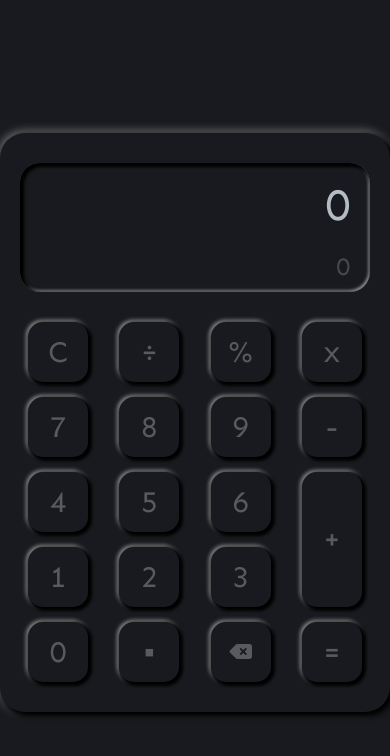
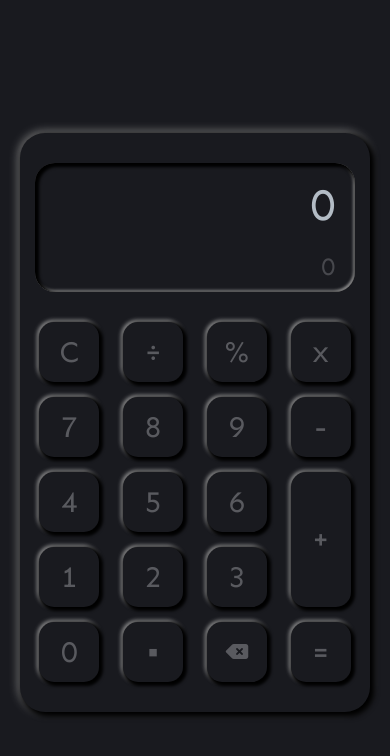
Before and after one commit to rasheed197/calculator, a plain HTML site: page index.html in a window 390 px wide. Drawn offline with Linux system fonts and the light colour scheme.

Commit message:
Update styles.css

```diff
--- a/css/styles.css
+++ b/css/styles.css
@@ -26,7 +26,7 @@ body {
   flex: 1;
   background-color: #191a1f;
   border-radius: 25px;
-  padding: 30px 0;
+  padding: 30px 20px;
   max-width: 400px;
   box-shadow:
     3px 3px 5px 2px black,  /* Right and Bottom */
@@ -49,7 +49,7 @@ body {
     2px 2px 3px 2px black inset, /* Left and Top */
     -1px -1px 3px 0.5px darkgrey inset; /* Right and Bottom */
   margin-bottom: 30px;
-  width: 350px;
+  width: 100%;
 }
 
 .screen > div {
@@ -78,7 +78,7 @@ body {
   display: grid;
   grid-template-columns: repeat(4, 1fr);
   gap: 15px;
-  width: 350px;
+  width: 100%;
 }
 
 .keypad {
@@ -112,3 +112,25 @@ body {
 ::-webkit-scrollbar {
   display: none
 }
+
+
+@media (max-width: 420px) {
+  .container {
+    max-width: 380px;
+    padding: 30px 15px;
+  }
+}
+
+@media (max-width: 400px) {
+  .container {
+    max-width: 350px;
+    padding: 30px 15px;
+  }
+}
+
+@media (max-width: 370px) {
+  .container {
+    max-width: 320px;
+    padding: 30px 10px;
+  }
+}
```
